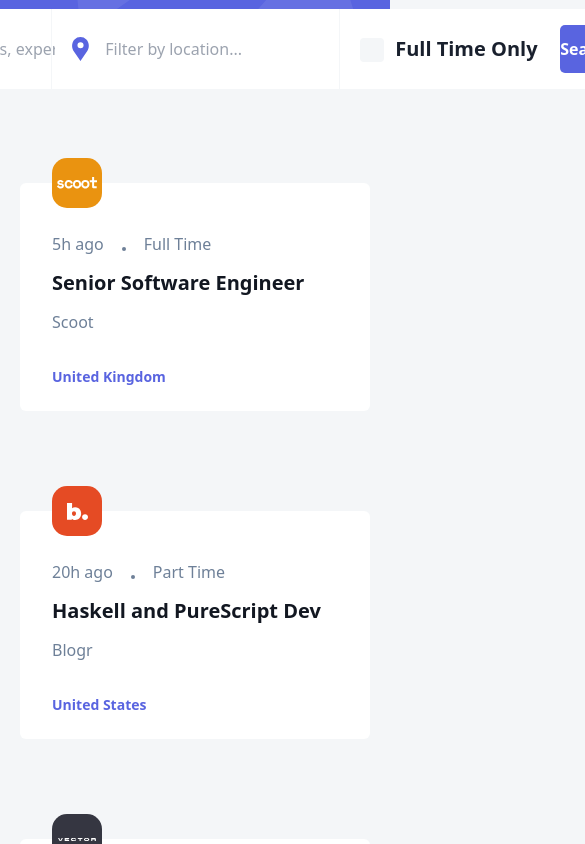
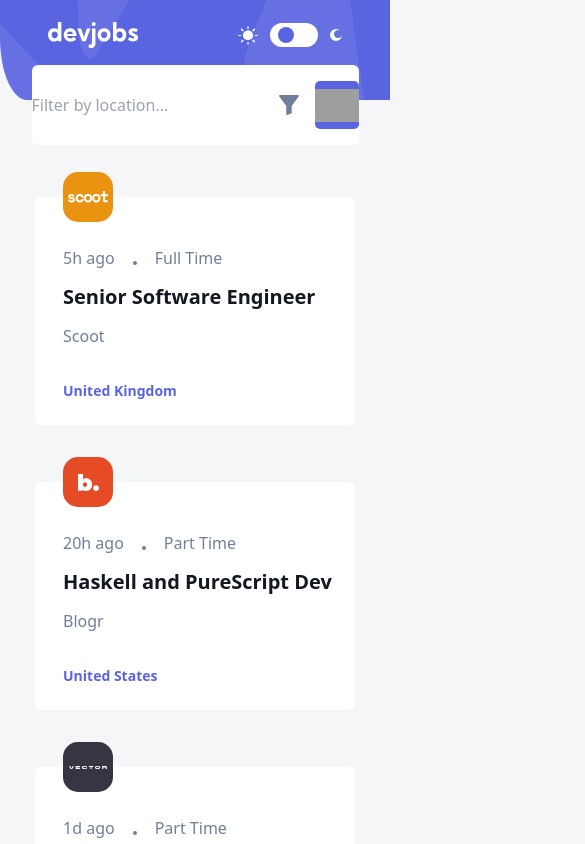
Before and after one commit to Bless12Ahadjie/devjobs, an Angular app: page / in a window 390 px wide. Shown: the top 844 px of the page, 585 px wide, since content can reach past the window. Built offline with nearby package versions, Linux system fonts and the light colour scheme; grey boxes are pictures that could not be loaded.

Commit message:
fixing mobile responsiveness

```diff
--- a/src/app/shared/components/button/button.component.html
+++ b/src/app/shared/components/button/button.component.html
@@ -1,10 +1,10 @@
 @if (href) {
-    <a [href]="href" class="md:w-[80px] lg:w-[141px] h-[48px] rounded-[5px] bg-violet text-white font-bold hover:bg-lightvioler py-[13px] px-[28px]">
+    <a [href]="href" class=" md:w-[80px] lg:w-[141px] h-[48px] rounded-[5px] bg-violet text-white font-bold hover:bg-lightvioler  py-[13px] px-[80px] md:px-[28px]">
         {{btnName}}
     </a>
 
 }@else {
-    <button class="md:- lg:w-[123px] h-[48px] rounded-[5px] bg-violet text-white font-bold hover:bg-lightvioler">
+    <button class="md:w-[80px] lg:w-[123px] h-[48px] rounded-[5px] bg-violet text-white font-bold hover:bg-lightvioler">
         {{btnName}}
         </button>
 
--- a/src/app/shared/components/card/card.component.html
+++ b/src/app/shared/components/card/card.component.html
@@ -1,12 +1,12 @@
 
-    <div class="mt-[100px] ">
+    <div class="mt-[57px] ">
      <button (click)="navigateToJobDetails()">
 
 
-        <div class="w-[350px] h-[228px] bg-white dark:bg-verydarkblack rounded-[6px]">
-        <div class="flex flex-col justify-center items-center absolute ml-[32px] mt-[-25px] w-[50px] h-[50px] rounded-[15px] " [ngStyle]="{'backgroundColor': job?.logoBackground}"><img  [src]="job?.logo" alt=""></div>
+        <div class="w-[320px] md:w-[350px] lg:w-[320px] h-[228px] bg-white dark:bg-verydarkblack rounded-[6px]">
+        <div class="flex flex-col justify-center items-center absolute ml-[28px] mt-[-25px] w-[50px] h-[50px] rounded-[15px] " [ngStyle]="{'backgroundColor': job?.logoBackground}"><img  [src]="job?.logo" alt=""></div>
 
-            <div class="flex flex-col justify-start items-start ml-[32px] gap-[32px]  pt-[49px] ">
+            <div class="flex flex-col justify-start items-start ml-[28px] gap-[32px]  pt-[49px] ">
                 <div class="flex flex-col justify-start items-start gap-[12px]">
                     <div class="flex justify-start items-center gap[20px] text-darkgray"> <span class="mr-[18px]">{{job?.postedAt}}</span>  <span class="w-[4px] h-[4px] mr-[18px] mt-[10px] bg-darkgray rounded"></span><span>{{job?.contract}}</span> </div>
                     <p class="font-bold text-midnight text-md dark:text-white">{{job?.position}}</p>
--- a/src/app/shared/components/detailsbody/detailsbody.component.html
+++ b/src/app/shared/components/detailsbody/detailsbody.component.html
@@ -1,12 +1,12 @@
 <div class=" flex flex-col  items-center ">
-    <div class="flex flex-col justify-start  items-center mt-[32px] p-[48px] gap-[42px] w-[327px] md:w-[730px] h-auto rounded-[6px] bg-white dark:bg-verydarkblack ">
-        <div class="flex justify-center items-center gap-[22px]">
-            <div class="w-[468px] mb-[44px]">
+    <div class="flex flex-col justify-start  items-center mt-[32px] p-10 md:p-[48px] gap-[42px] w-[327px] md:w-[730px] h-auto rounded-[6px] bg-white dark:bg-verydarkblack ">
+        <div class="block md:flex  justify-center items-center gap-[22px] pl-10 md:pl-0 ">
+            <div class="w-[300px] md:w-[468px] mb-[44px]">
                 <div class="text-darkgray"> <span class="mr-[18px]">{{details?.postedAt}}</span> <span class="w-[4px] h-[4px] mr-[18px] mt-[10px] bg-darkgray rounded"> </span> <span class="mr-[18px]">{{details?.contract}}</span></div>
                 <p class="text-xl font-bold text-midnight dark:text-white">{{details?.position}}</p>
                 <p class="text-violet font-bold text-sm">{{details?.location}}</p>
             </div>
-            <devjobs-button [href]="details?.apply"  btnName="Apply Now"></devjobs-button>
+            <devjobs-button  [href]="details?.apply"  btnName="Apply Now"></devjobs-button>
         </div>
         <p class="text-darkgray">
             {{details?.description}}
--- a/src/app/shared/components/detailsbody/detailsbody.component.ts
+++ b/src/app/shared/components/detailsbody/detailsbody.component.ts
@@ -3,11 +3,12 @@ import { ButtonComponent } from '../button/button.component';
 import { DataServiceService } from '../../../core/services/data-service.service';
 import { job } from '../../../core/Types/Types';
 import { Router } from '@angular/router';
+import { CommonModule } from '@angular/common';
 
 @Component({
   selector: 'devjobs-detailsbody',
   standalone: true,
-  imports: [ButtonComponent],
+  imports: [ButtonComponent,CommonModule],
   templateUrl: './detailsbody.component.html',
   styleUrl: './detailsbody.component.css',
   providers: [DataServiceService]
--- a/src/app/shared/components/detailsfooter/detailsfooter.component.html
+++ b/src/app/shared/components/detailsfooter/detailsfooter.component.html
@@ -1,6 +1,6 @@
 <div class="flex flex-col justify-center overflow-x-hidden items-center mt-[66px]  h-[96px] w-[100vw] bg-white dark:bg-verydarkblack ">
     <div class="flex justify-center items-center gap-[142px] py-[12px]">
-        <div class="w-[468px] mb-[4px]">
+        <div class="hidden md:block w-[468px] mb-[4px]">
             <p class="text-xl font-bold text-midnight dark:text-white">{{details?.position}}</p>
             <p class="text-darkgray text-sm">{{details?.company}}</p>
         </div>
--- a/src/app/shared/components/detailshead/detailshead.component.html
+++ b/src/app/shared/components/detailshead/detailshead.component.html
@@ -1,5 +1,5 @@
 <div class=" flex flex-col justify-center items-center ">
-    <div class="flex justify-start mt-[12px] items-center gap-[266px]  w-[730px] h-[140px] rounded-[6px] bg-white dark:bg-verydarkblack">
+    <div class="hidden md:flex justify-start mt-[12px] items-center gap-[266px]  w-[730px] h-[140px] rounded-[6px] bg-white dark:bg-verydarkblack">
         <div class="flex justify-start items-center gap-[20px]">
             <div class=" w-[140px] h-[140px] rounded-bl-lg flex flex-col justify-center items-center" [ngStyle]="{'backgroundColor': details?.logoBackground}">
                         <img class="" [src]="details?.logo" alt="">
@@ -12,4 +12,18 @@
 
    <a class="bg-[#EEEFFC] hover:bg-[#C5C9F4] w-[147px] h-[48px] text-violet font-bold rounded-[5px] py-[10px] px-[20px]" [href]="details?.website"> company Site</a>
     </div>
+<!-- mobile-content -->
+    <div class="flex flex-col justify-center items-center md:hidden bg-white dark:bg-verydarkblack w-[327px] h-[205px] rounded-[6px] mt-[-15px]"    >
+        <div class="flex flex-col justify-center items-center gap-[20px] absolute mt-[-120px]">
+            <div class=" w-[50px] h-[50px] rounded-[15px] flex flex-col justify-center items-center" [ngStyle]="{'backgroundColor': details?.logoBackground}">
+                        <img class="" [src]="details?.logo" alt="">
+            </div>
+           <div class="flex flex-col justify-center items-center">
+              <p class="text-midnight font-bold text-lg  dark:text-white">{{details?.company}}</p>
+              <p class="text-darkgray">{{details?.company}}.com</p>
+           </div>
+        </div>
+      <a class="bg-[#EEEFFC] hover:bg-[#C5C9F4] w-[147px] h-[48px] text-violet font-bold rounded-[5px] py-[10px] px-[20px] mt-[100px]" [href]="details?.website"> company Site</a>
+
+    </div>
 </div>
--- a/src/app/shared/components/filter/filter.component.html
+++ b/src/app/shared/components/filter/filter.component.html
@@ -1,5 +1,5 @@
 <div class=" flex flex-col justify-center items-center">
-    <div class="flex justify-center absolute mt-[12px] items-center gap-[20px] lg:gap-[50px] pl-[8px] md:w-[720px] lg:w-[1096px] h-[80px] rounded-[6px] bg-white dark:bg-verydarkblack">
+    <div class="hidden md:flex justify-center  absolute mt-[12px] items-center gap-[20px] lg:gap-[20px] pl-[8px] md:w-[720px] lg:w-[990px] h-[80px] rounded-[6px] bg-white dark:bg-verydarkblack">
 
         <div class="flex justify-start items-center gap-[16px]">
             <img src="./assets/desktop/icon-search.svg" alt="search">
@@ -20,4 +20,14 @@
         </div>
         <devjobs-button btnName="Search"></devjobs-button>
     </div>
+
+    <div class="flex justify-center items-center rounded-[6px] md:hidden  w-[327px] h-[80px] bg-white dark:bg-verydarkblack absolute mt-[10px]">
+        <div class="flex justify-start items-center gap-[16px]">
+            <input class="md:w-[105px] lg:w-[154px] dark:bg-verydarkblack focus:outline-none dark:text-white caret-violet" type="text" placeholder="Filter by location...">
+            <img src="./assets/mobile/icon-filter.svg" alt="location">
+            <button class="w-[48px] h-[48px] rounded-[5px] bg-violet hover:bg-lightvioler">
+                <img src="./assets/" alt="">
+            </button>
+        </div>
+    </div>
 </div>
--- a/src/app/shared/layouts/cardbody/cardbody.component.html
+++ b/src/app/shared/layouts/cardbody/cardbody.component.html
@@ -1,5 +1,5 @@
 <div class="flex flex-col justify-center items-center">
-    <div class="grid grid-cols-1 sm:grid-cols-1 md:grid-cols-2 lg:grid-cols-3 md:gap-4 lg:gap-8 justify-center items-center max-w-[1100px] mx-auto py-10">
+    <div class="grid grid-cols-1 sm:grid-cols-1 md:grid-cols-2 lg:grid-cols-3 md:gap-5 lg:gap-4 justify-center items-center max-w-[1110px] mt-[40px] md:mt-[80px] ">
         @for (job of jobs; track job.id)
         {
             <devjobs-card [job]="job"></devjobs-card>
--- a/src/app/shared/layouts/header/header.component.html
+++ b/src/app/shared/layouts/header/header.component.html
@@ -1,11 +1,11 @@
 <div >
-    <img class="w-ful 2xl:w-[100vw] md:h-[120px] lg:h-auto " src="../../../../assets/desktop/bg-pattern-header.svg" alt="">
+    <img class=" md:block w-full 2xl:w-[100vw] h-[100px] md:h-[120px] lg:h-auto " src="../../../../assets/desktop/bg-pattern-header.svg" alt="">
     <div class="flex flex-col justify-center items-center">
-        <div class="flex absolute justify-between items-center gap-[120px] md:gap-[500px] lg:gap-[870px] 2xl:gap-[900px] mt-0  md:mt-[-170px] lg:mt-[-200px]  2xl:mt-[-280px]">
-            <img class="  " src="../../../../assets/desktop/logo.svg" alt="">
+        <div class="flex absolute justify-between items-center gap-[100px] md:gap-[500px] lg:gap-[760px] 2xl:gap-[900px] mt-[-130px] md:mt-[-170px] lg:mt-[-200px]  2xl:mt-[-280px]">
+            <img class="w-[90px] md:w-full  " src="../../../../assets/desktop/logo.svg" alt="">
           <devjobs-nightmode></devjobs-nightmode>
         </div>
     </div>
-
+    <!-- width="115" height="32" -->
   <p></p>
 </div>
```
